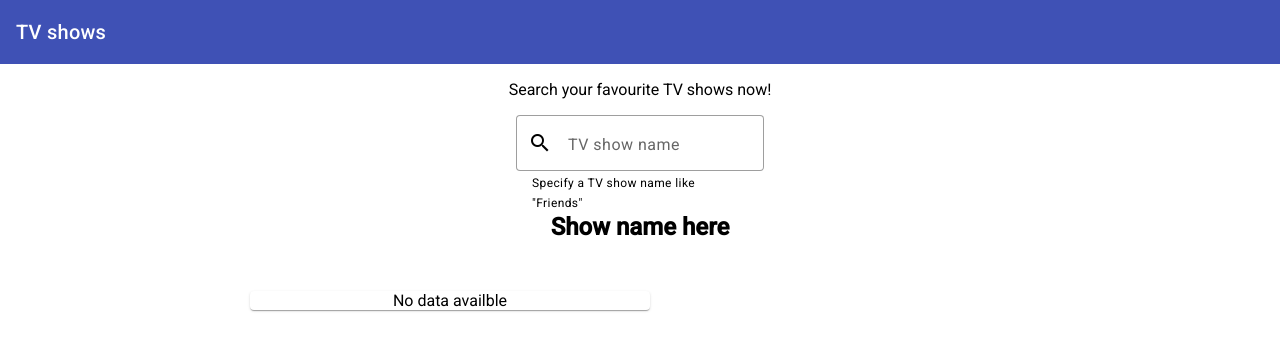
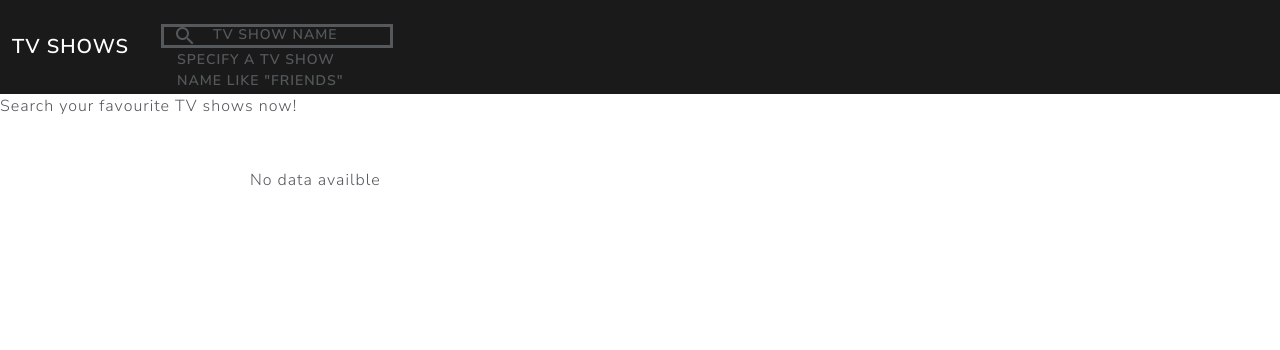
Before and after one commit to jennanoh/team2-assignment-1, an Angular app: page / in a window 1280 px wide. Shown: the top 350 px of the page. Built offline with nearby package versions, Linux system fonts and the light colour scheme.

Commit message:
Applied Bootswatch theme and tweaked the look of the UI and input field

```diff
--- a/angular.json
+++ b/angular.json
@@ -35,10 +35,13 @@
               "src/assets"
             ],
             "styles": [
-              "@angular/material/prebuilt-themes/indigo-pink.css",
-              "src/styles.css"
+
+              "src/styles.css",
+              "bootswatch/dist/lux/bootstrap.min.css"
             ],
-            "scripts": []
+            "scripts": [
+              "bootstrap/dist/js/bootstrap.min.js"
+            ]
           },
           "configurations": {
             "production": {
@@ -101,10 +104,13 @@
               "src/assets"
             ],
             "styles": [
-              "@angular/material/prebuilt-themes/indigo-pink.css",
-              "src/styles.css"
+
+              "src/styles.css",
+              "bootswatch/dist/lux/bootstrap.min.css"
             ],
-            "scripts": []
+            "scripts": [
+              "bootstrap/dist/js/bootstrap.min.js"
+            ]
           }
         }
       }
--- a/package.json
+++ b/package.json
@@ -16,10 +16,12 @@
     "@angular/compiler": "^17.0.0",
     "@angular/core": "^17.0.0",
     "@angular/forms": "^17.0.0",
-    "@angular/material": "^17.0.1",
+    "@angular/material": "^17.0.3",
     "@angular/platform-browser": "^17.0.0",
     "@angular/platform-browser-dynamic": "^17.0.0",
     "@angular/router": "^17.0.0",
+    "bootstrap": "^5.3.2",
+    "bootswatch": "^5.3.2",
     "rxjs": "~7.8.0",
     "tslib": "^2.3.0",
     "zone.js": "~0.14.2"
--- a/src/app/app.component.html
+++ b/src/app/app.component.html
@@ -1,13 +1,29 @@
-<div style="text-align:center;">
-  <mat-toolbar color="primary"> TV shows </mat-toolbar>
+<nav class="navbar navbar-expand-lg bg-primary" data-bs-theme="dark">
+  <div class="container-fluid">
+    <a class="navbar-brand" href="#">TV Shows</a>
+    <button class="navbar-toggler" type="button" data-bs-toggle="collapse" data-bs-target="#navbarColor01" aria-controls="navbarColor01" aria-expanded="false" aria-label="Toggle navigation">
+      <span class="navbar-toggler-icon"></span>
+    </button>
+
+    <div class="collapse navbar-collapse" id="navbarColor01">
+      <form class="d-flex">
+        <div>
+          <!--take the searchEvent event data and put it through the doSearch function-->
+          <app-search-tool (searchEvent)="doSearch($event)"></app-search-tool>
+          </div>
+      </form>
+      </div>
+
+
+  </div>
+</nav>
+<div style="text-align:left;">
   <div>
     <p>Search your favourite TV shows now!</p>
   </div>
-  <div>
-  <!--take the searchEvent event data and put it through the doSearch function-->
-  <app-search-tool (searchEvent)="doSearch($event)"></app-search-tool>
-  </div>
-  <h2>Show name here</h2>
+
+  <P></P>
+  <P></P>
   <mat-card style="max-width: 400px; margin-left: 250px; margin-top:50px;">
   <app-show-search [current]="currentShow"></app-show-search>
   </mat-card>
--- a/src/app/search-tool/search-tool.component.html
+++ b/src/app/search-tool/search-tool.component.html
@@ -1,9 +1,8 @@
 <form>
   <mat-form-field appearance="outline">
-    <mat-label>TV show name</mat-label>
     <mat-icon matPrefix>search</mat-icon>
-    <input matInput ara-label="TV show name" [formControl]="search"/>
+    <input matInput class="form-control form-control-lg" type="text" placeholder="TV Show Name" id="inputLarge" [formControl]="search"/>
     <mat-hint>Specify a TV show name like "Friends"</mat-hint>
-    <mat-error *ngIf="search.invalid">Type  three or more characters to search</mat-error>
+    <mat-error *ngIf="search.invalid">Type three or more characters to search</mat-error>
   </mat-form-field>
 </form>
--- a/src/app/show-search/show-search.component.html
+++ b/src/app/show-search/show-search.component.html
@@ -2,13 +2,12 @@
   No data availble
 </div>
 <div *ngIf="current.summary !== ''">
-  <div>
-    <span>{{current.name}}, {{current.rating}}</span>
+  <div class="card text-white bg-primary mb-3" style="max-width: 20rem;">
+    <div class="card-header">{{current.genre}}</div>
+    <div class="card-body">
+      <h4 class="card-title">{{current.name}}</h4>
+      <h6 class="card-subtitle text-muted">Average Rating: {{current.rating}}</h6>
+    <p class="card-text">Date Released: {{current.date}}</p>
+    <p class="card-text">{{current.summary}}</p>
   </div>
-  <div>
-    <span>{{current.genre}}</span>
-  <br />
-    <span>{{current.date}}</span>
-  </div>
-  <div>{{current.summary}}</div>
 </div>
--- a/src/styles.css
+++ b/src/styles.css
@@ -2,3 +2,6 @@
 
 html, body { height: 100%; }
 body { margin: 0; font-family: Roboto, "Helvetica Neue", sans-serif; }
+
+html, body { height: 100%; }
+body { margin: 0; font-family: Roboto, "Helvetica Neue", sans-serif; }
```
Also changed, not shown: 1 other file (tests, documents, lock files or other folders).
